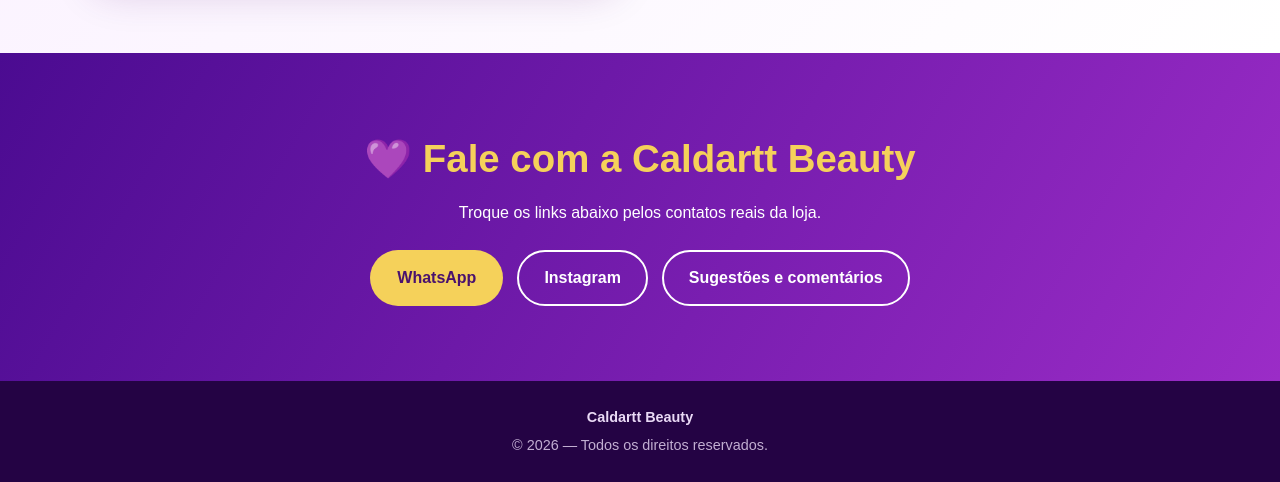
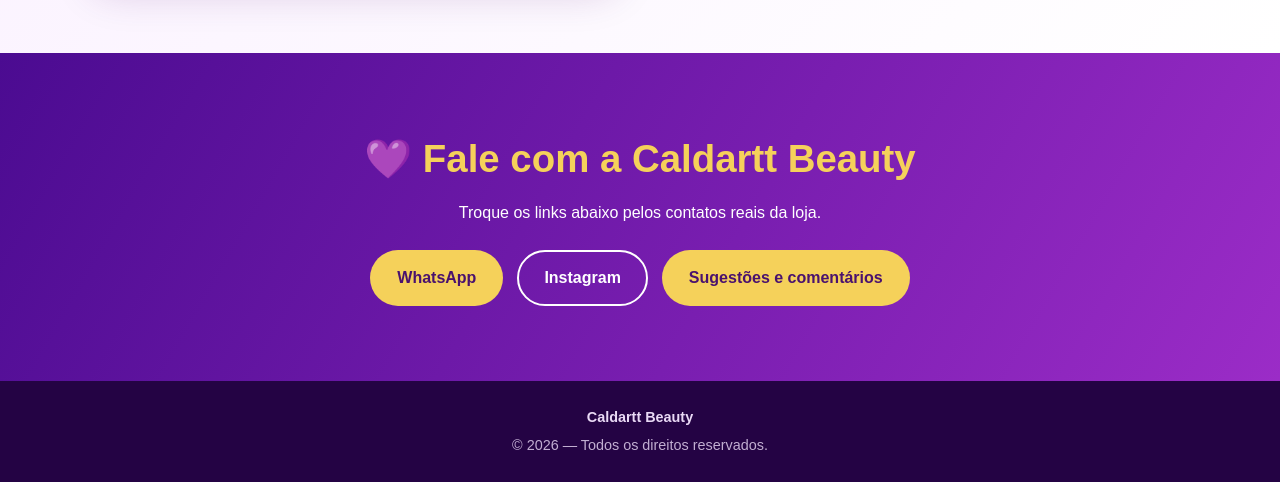
Before and after one commit to eduardocaldarttdelima-dotcom/caldartt-beauty, a plain HTML site: page index.html in a window 1280 px wide. Shown: the part 3578-4060 px from the top of the page. Drawn offline with Linux system fonts and the light colour scheme; a script that the page names is missing.

Commit message:
Make suggestions button gold

```diff
--- a/index.html
+++ b/index.html
@@ -56,7 +56,7 @@
     }
     .btn-gold { background:var(--gold); color:#4a126e; }
     .btn-outline { color:white; border-color:white; background:transparent; }
-    .buttons button.btn { font-family:inherit; font-size:inherit; cursor:pointer; }
+    .buttons button.btn { appearance:none; font-family:inherit; font-size:inherit; cursor:pointer; }
     .btn:hover { transform:translateY(-2px); filter:brightness(1.05); }
     .feedback-dialog { width:min(92vw,520px); margin:auto; border:0; border-radius:22px; padding:30px; color:var(--text); box-shadow:0 20px 60px rgba(22,0,38,.35); }
     .feedback-dialog[open] { max-height:90vh; overflow:auto; }
@@ -404,7 +404,7 @@
       <div class="buttons">
         <a class="btn btn-gold" href="https://wa.me/5541991239210" target="_blank" rel="noopener">WhatsApp</a>
        <a class="btn btn-outline" href="https://www.instagram.com/caldartt._beauty/" target="_blank" rel="noopener">Instagram</a>
-        <button class="btn btn-outline" type="button" onclick="document.getElementById('feedback-dialog').showModal()">Sugestões e comentários</button>
+        <button class="btn btn-gold" type="button" onclick="document.getElementById('feedback-dialog').showModal()">Sugestões e comentários</button>
       </div>
     </div>
   </section>
```
